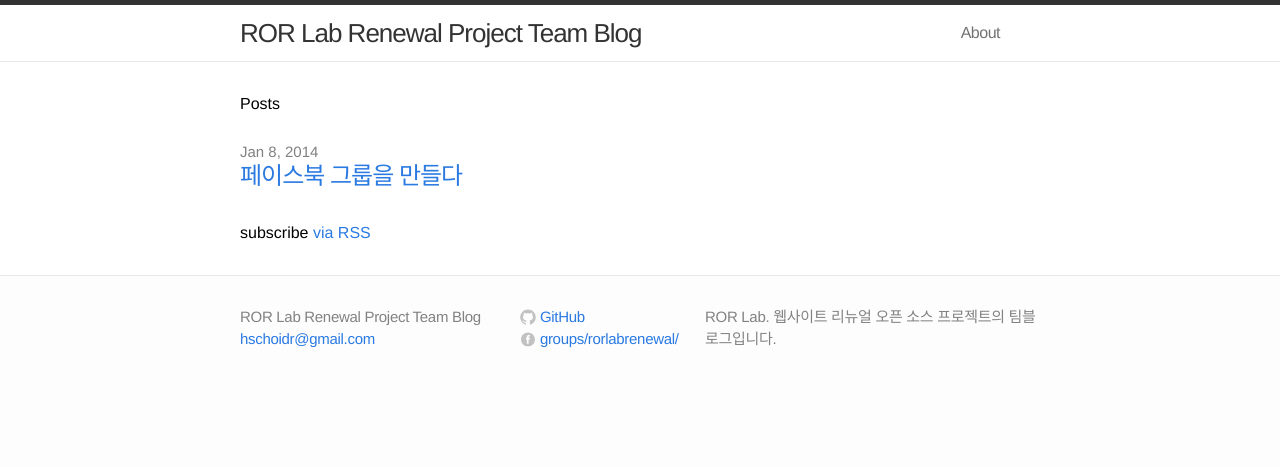
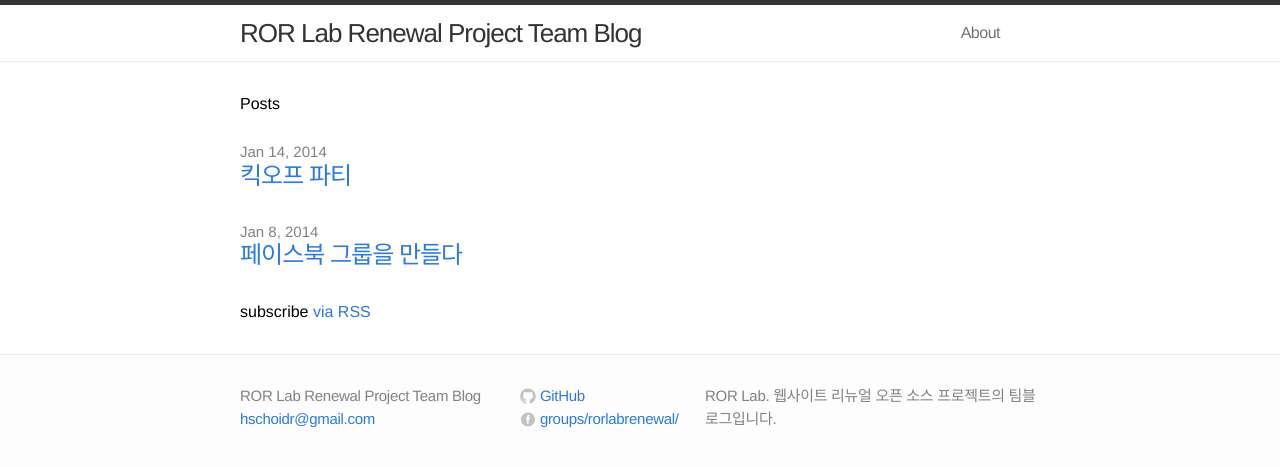
Before and after one commit to RORLabNew/rorlabnew.github.io, a Jekyll site: the page built from index.html, in a window 1280 px wide. Shown: the top 467 px of the page. Built offline with Jekyll 4.4.1, drawn with Linux system fonts in a browser that asks for light colours; a file with an impossible date is left out.

Commit message:
Update 2014-01-14-kick-off-party.md

```diff
--- a/_posts/2014-01-14-kick-off-party.md
+++ b/_posts/2014-01-14-kick-off-party.md
@@ -2,7 +2,7 @@
 published: true
 layout: post
 title: 킥오프 파티
-date: {}
+date: 2014-01-14 01:04:34
 categories: post
 ---
 
```
